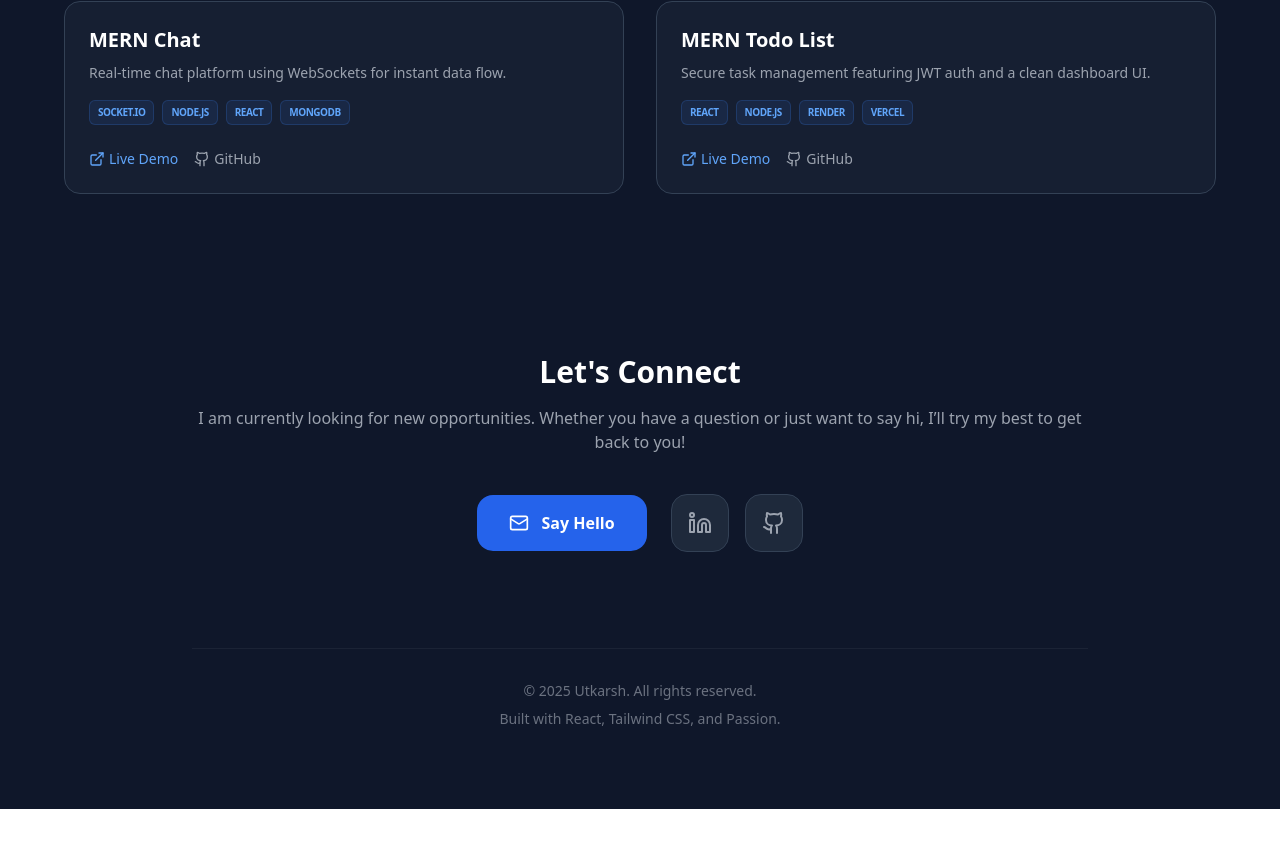
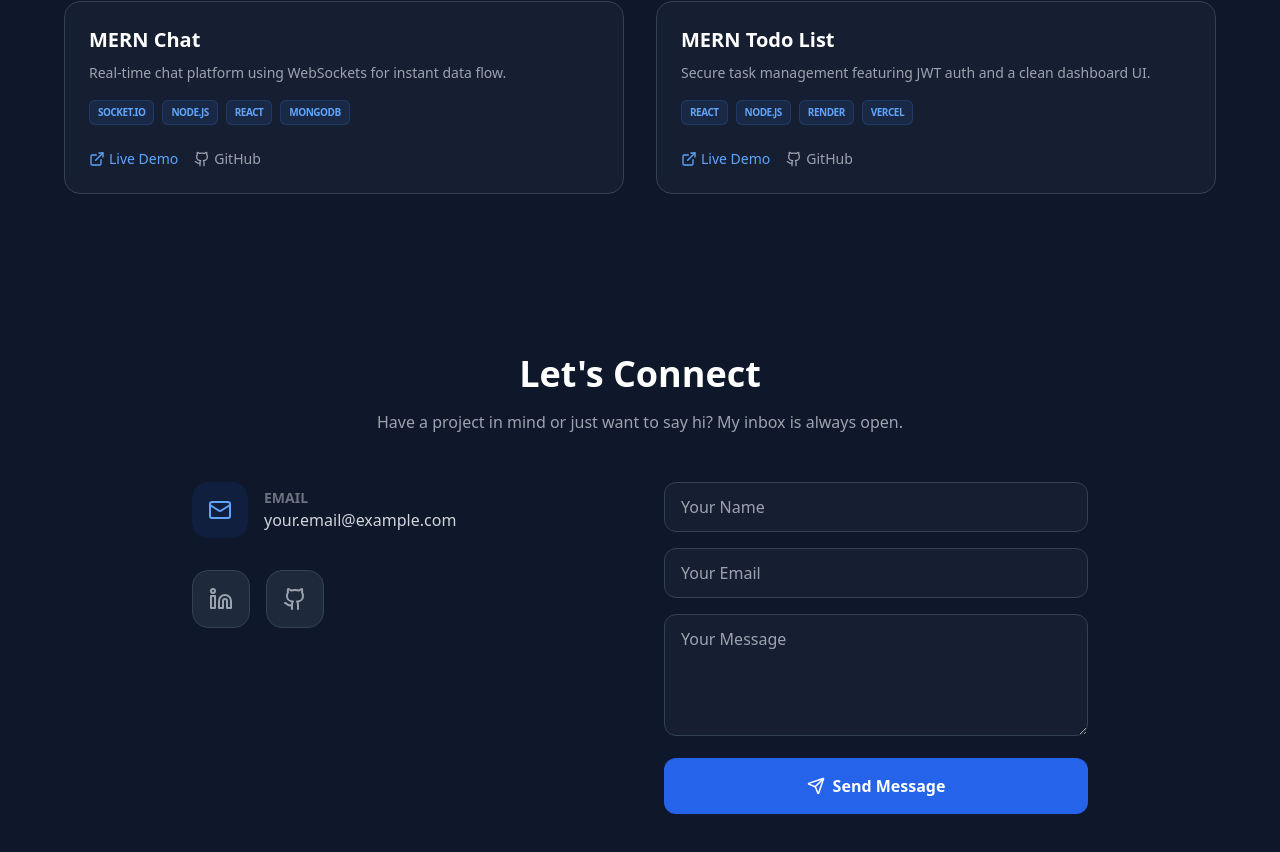
Before and after one commit to Utkarshende/personal-portfolio, a React (Vite) app: page / in a window 1280 px wide. Shown: the part 1738-2590 px from the top of the page. Before the commit the page ends 2547 px from the top, so only its background shows below. Built offline with nearby package versions, Linux system fonts and the light colour scheme.

Commit message:
feat: implement contact form logic with live Render API integration

```diff
--- a/src/components/Contact.jsx
+++ b/src/components/Contact.jsx
@@ -1,21 +1,53 @@
-import { Mail, Linkedin, Github } from 'lucide-react';
+import { useState } from 'react';
+import { Mail, Linkedin, Github, Send } from 'lucide-react';
 
 const Contact = () => {
+  const [formData, setFormData] = useState({ name: '', email: '', message: '' });
+  const [status, setStatus] = useState({ loading: false, success: false, error: null });
+
+  const handleSubmit = async (e) => {
+    e.preventDefault();
+    setStatus({ loading: true, success: false, error: null });
+
+    try {
+      const response = await fetch('https://personal-portfolio-backend-vzox.onrender.com/api/contact', {
+        method: 'POST',
+        headers: { 'Content-Type': 'application/json' },
+        body: JSON.stringify(formData)
+      });
+
+      if (response.ok) {
+        setStatus({ loading: false, success: true, error: null });
+        setFormData({ name: '', email: '', message: '' }); // Clear form
+        setTimeout(() => setStatus(prev => ({ ...prev, success: false })), 5000); // Reset success msg
+      } else {
+        throw new Error('Failed to send message');
+      }
+    } catch (err) {
+      setStatus({ loading: false, success: false, error: 'Something went wrong. Please try again.' });
+    }
+  };
+
   return (
-    <section id="contact" className="py-20 bg-[#0f172a] px-6 text-center">
+    <section id="contact" className="py-20 bg-[#0f172a] px-6">
       <div className="max-w-4xl mx-auto">
-        <h2 className="text-3xl font-bold text-white mb-4">Let's Connect</h2>
-        <p className="text-gray-400 mb-10">
-          I am currently looking for new opportunities. Whether you have a question or just want to say hi, I’ll try my best to get back to you!
+        <h2 className="text-4xl font-bold text-white mb-4 text-center">Let's Connect</h2>
+        <p className="text-gray-400 mb-12 text-center">
+          Have a project in mind or just want to say hi? My inbox is always open.
         </p>
 
-        <div className="flex flex-col md:flex-row gap-6 justify-center items-center">
-          <a
-            href="mailto:your.email@example.com"
-            className="flex items-center gap-3 bg-blue-600 hover:bg-blue-700 text-white px-8 py-4 rounded-2xl font-bold transition-all w-full md:w-auto"
-          >
-            <Mail size={20} /> Say Hello
-          </a>
+        <div className="grid md:grid-cols-2 gap-12">
+          {/* Info Side */}
+          <div className="space-y-8">
+            <div className="flex items-center gap-4 text-gray-300">
+              <div className="p-4 bg-blue-600/10 rounded-2xl text-blue-400">
+                <Mail size={24} />
+              </div>
+              <div>
+                <p className="text-sm text-gray-500 uppercase font-bold">Email</p>
+                <p>your.email@example.com</p>
+              </div>
+            </div>
 
             <div className="flex gap-4">
               <a href="#" className="p-4 bg-slate-800 text-gray-400 hover:text-white rounded-2xl border border-slate-700 transition-all">
@@ -27,10 +59,53 @@ const Contact = () => {
             </div>
           </div>
 
-        <footer className="mt-24 pt-8 border-t border-white/5 text-gray-500 text-sm">
-          <p>© {new Date().getFullYear()} Utkarsh. All rights reserved.</p>
-          <p className="mt-2">Built with React, Tailwind CSS, and Passion.</p>
-        </footer>
+          {/* Form Side */}
+          <form onSubmit={handleSubmit} className="space-y-4">
+            <input
+              type="text"
+              placeholder="Your Name"
+              required
+              className="w-full bg-slate-800/50 border border-slate-700 rounded-xl px-4 py-3 text-white focus:border-blue-500 outline-none transition-all"
+              value={formData.name}
+              onChange={(e) => setFormData({ ...formData, name: e.target.value })}
+            />
+            <input
+              type="email"
+              placeholder="Your Email"
+              required
+              className="w-full bg-slate-800/50 border border-slate-700 rounded-xl px-4 py-3 text-white focus:border-blue-500 outline-none transition-all"
+              value={formData.email}
+              onChange={(e) => setFormData({ ...formData, email: e.target.value })}
+            />
+            <textarea
+              placeholder="Your Message"
+              required
+              rows="4"
+              className="w-full bg-slate-800/50 border border-slate-700 rounded-xl px-4 py-3 text-white focus:border-blue-500 outline-none transition-all"
+              value={formData.message}
+              onChange={(e) => setFormData({ ...formData, message: e.target.value })}
+            />
+
+            <button
+              type="submit"
+              disabled={status.loading}
+              className="w-full bg-blue-600 hover:bg-blue-700 disabled:bg-blue-800 text-white font-bold py-4 rounded-xl transition-all flex items-center justify-center gap-2"
+            >
+              {status.loading ? 'Sending...' : <><Send size={18} /> Send Message</>}
+            </button>
+
+            {status.success && (
+              <p className="text-emerald-400 text-sm text-center font-medium mt-2">
+                ✅ Message sent successfully! I'll get back to you soon.
+              </p>
+            )}
+            {status.error && (
+              <p className="text-red-400 text-sm text-center font-medium mt-2">
+                ❌ {status.error}
+              </p>
+            )}
+          </form>
+        </div>
       </div>
     </section>
   );
```
Also changed, not shown: 1 other file (tests, documents, lock files or other folders). Lines whose indentation alone changed are shown as unchanged.
